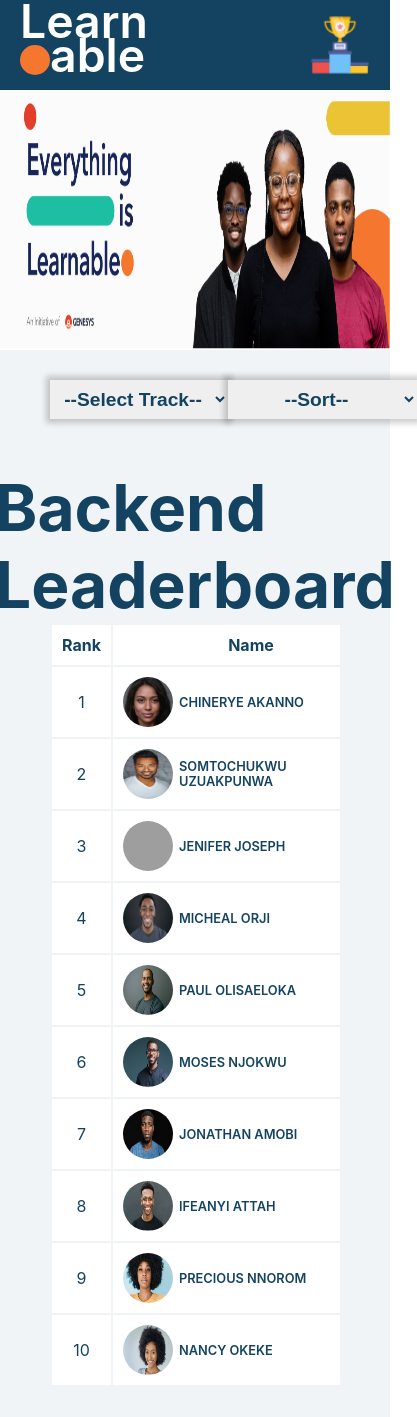
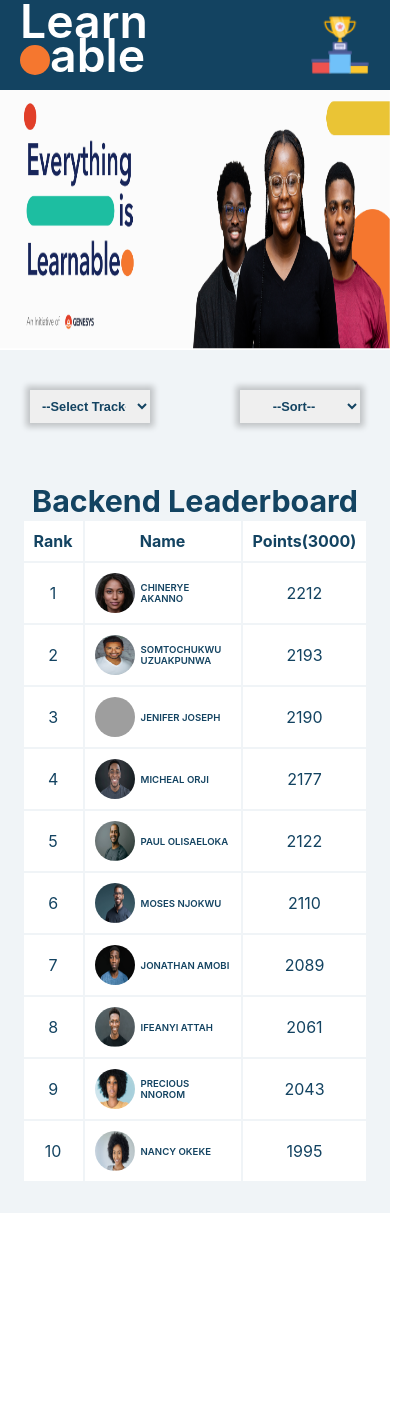
Before and after one commit to Timothy-Achonu/Interns-Leaderboard, a React (Create React App) app: page / in a window 390 px wide. Shown: the whole page, 417 px wide, since content can reach past the window. After the commit the page ends 1213 px from the top, so only its background shows below. Built offline with nearby package versions, Linux system fonts and the light colour scheme; grey boxes are pictures that could not be loaded.

Commit message:
adding the pop-up modal feature

```diff
--- a/src/App.css
+++ b/src/App.css
@@ -9,7 +9,6 @@
     height: 100px;
     border-radius: 50%;
 } */
-
 
 /* NAVBAR STYLING */
 nav {
@@ -38,12 +37,11 @@ nav > .learnable-wrapper > .orange-circle-wrapper {
   margin-top: -22px;
   padding-bottom: -20px;
 }
-nav .learnable-wrapper >
-.orange-circle-wrapper > .orange-circle {
+nav .learnable-wrapper > .orange-circle-wrapper > .orange-circle {
   width: 30px;
   height: 30px;
   border-radius: 50%;
-    background-color: #F5772F;
+  background-color: #f5772f;
   margin-bottom: -10px;
 }
 
@@ -57,7 +55,6 @@ nav > .leaderboard-icon > img {
   height: 100%;
   object-fit: contain;
 }
-
 
 .everything-is-learnable-wrapper {
   display: flex;
@@ -81,23 +78,21 @@ nav > .leaderboard-icon > img {
   flex-direction: column;
   /* align-items: center; */
   justify-content: center;
-    background-color:#F0F4F7 ;
+  background-color: #f0f4f7;
   width: 100%;
   padding: 30px 50px;
   color: #134361;
   /* overflow-x: hidden; */
 }
-.main-content > .select-options-wrapper
-{
+.main-content > .select-options-wrapper {
   display: flex;
   justify-content: space-between;
   margin-bottom: 50px;
 }
-.main-content > .select-options-wrapper
-> select {
+.main-content > .select-options-wrapper > select {
   padding: 8px;
   border: none;
-    outline: #F5772F;
+  outline: #f5772f;
   width: 200px;
   color: #134361;
   font-weight: bold;
@@ -105,17 +100,14 @@ nav > .leaderboard-icon > img {
   box-shadow: 0 0 6px 4px rgba(0, 0, 0, 0.2);
   cursor: pointer;
 }
-.main-content > .select-options-wrapper
-> select > option {
+.main-content > .select-options-wrapper > select > option {
   padding: 10px;
   color: red;
   height: 100px;
   text-align: start;
 }
-.main-content > .select-options-wrapper
-> select > option:first-child {
+.main-content > .select-options-wrapper > select > option:first-child {
   text-align: center;
-
 }
 
 /* .main-content > .select-options-wrapper >
@@ -171,8 +163,7 @@ nav > .leaderboard-icon > img {
   align-items: center;
   /* font-size: 0.8rem; */
 }
-.main-content > .leaderboard-container table td.name >
-div {
+.main-content > .leaderboard-container table td.name > div {
   display: flex;
   flex-direction: row;
   width: 200px;
@@ -181,33 +172,187 @@ div {
   font-size: 0.8rem;
   font-weight: 600;
 }
-.main-content > .leaderboard-container table td img{
+.main-content > .leaderboard-container table td img {
   width: 50px;
   height: 50px;
   border-radius: 50%;
 }
 
+/* INTERN MODAL */
+.intern-modal {
+  position: fixed;
+  background-color: white;
+  padding: 20px 10px;
+  top: 100px;
+  bottom: 100px;
+  display: flex;
+  flex-direction: column;
+  margin: 0 auto;
+  left: 10%;
+  right: 10%;
+  width: 80vw;
+  box-shadow: 0 0 6px 6px rgba(0, 0, 0, 0.2);
+  z-index: 2;
+  overflow-y: scroll;
+  display: none;
+}
+.intern-modal > div {
+  margin-top: 25px;
+  display: flex;
+  flex-direction: column;
+}
+.intern-modal > div span:first-child {
+  font-weight: bold;
+  font-size: 1.3rem;
+}
+.intern-modal > div.name {
+  align-items: center;
+  width: fit-content;
+}
+.intern-modal > div.name span:first-child {
+  margin-bottom: 20px;
+  align-self: flex-start;
+  font-weight: bold;
+  font-size: 1.3rem;
+}
+.intern-modal.show {
+  display: flex;
+}
+.intern-modal div img {
+  width: 200px;
+  height: 200px;
+  border-radius: 50%;
+}
+
+.close {
+  margin-top: 0;
+  position: fixed;
+  top: 80px;
+  right: 7%;
+  background-color: black;
+  color: red;
+  display: flex;
+  justify-content: center;
+  align-items: center;
+  width: 40px;
+  height: 40px;
+  border-radius: 50%;
+  font-size: 1.8rem;
+  font-weight: 100;
+  box-shadow: 0 0 9px 9px rgba(0, 0, 0, 0.2);
+  cursor: pointer;
+  z-index: 3;
+  display: none;
+}
+.close.show {
+  display: flex;
+}
+
+.bg-dark-overlay {
+  position: fixed;
+  width: 100vw;
+  height: 100vh;
+  top: 0;
+  bottom: 0;
+  left: 0;
+  right: 0;
+  background-color: rgba(0, 0, 0, 0.4);
+  display: none;
+  z-index: 2;
+}
+.bg-dark-overlay.show {
+  display: block;
+}
 
 /* MEDIA QUERIES */
-@media (max-width:1060px) {
+@media (max-width: 1060px) {
   .main-content > .leaderboard-container {
     width: 100%;
     margin-top: 10px;
     /* overflow-x:scroll; */
-        overflow-x:scroll;
-        margin:0 auto;
+    /* overflow-x:scroll; */
+    margin: 0 auto;
+  }
+  .main-content > .leaderboard-container table .first-break-point {
+    display: none;
+  }
+  .main-content h2 {
+    font-size: 2.9rem;
+  }
+}
+@media (max-width: 950px) {
+  .main-content > .leaderboard-container table .second-break-point {
+    display: none;
+  }
+}
+@media (max-width: 850px) {
+  .main-content > .leaderboard-container table .third-break-point {
+    display: none;
+  }
+}
+@media (max-width: 650px) {
+  .main-content > .leaderboard-container {
+    margin: 0 auto;
+  }
+  .main-content {
+    padding: 30px 20px;
+  }
+  .main-content > .leaderboard-container table .fourth-break-point {
+    display: none;
+  }
+  .main-content h2 {
+    font-size: 2.3rem;
+  }
+}
+@media (max-width: 550px) {
+  .main-content > .leaderboard-container {
+    margin: 0 auto;
+  }
+  .main-content {
+    padding: 30px 20px;
+  }
+  .main-content > .leaderboard-container table td.name > div {
+    width: 120px;
+  }
+}
+@media (max-width: 450px) {
+    .main-content > .select-options-wrapper {
+        display: flex;
+        justify-content: space-between;
+        margin-bottom: 50px;
+      }
+      .main-content > .select-options-wrapper > select {
+        padding: 8px;
+        border: none;
+        outline: #f5772f;
+        width: 120px;
+        color: #134361;
+        font-weight: bold;
+        font-size: 0.8rem;
+        box-shadow: 0 0 6px 4px rgba(0, 0, 0, 0.2);
+        cursor: pointer;
+        margin: 10px;
+      }
+      .main-content h2 {
+        font-size: 1.9rem;
       }
       .main-content > .leaderboard-container table {
-        width: 500px;
+        width: 80%;
+        margin: 0 auto;
+      }
+      .main-content > .leaderboard-container table td.name > div {
+        display: flex;
+        flex-direction: row;
+        width: 90px;
+        text-align: start;
+        margin-left: 6px;
+        font-size: 0.6rem;
+        font-weight: 600;
+      }
+      .main-content > .leaderboard-container table td img {
+        width: 40px;
+        height: 40px;
+        border-radius: 50%;
       }
 
 }
-@media (max-width:850px) {
-    .main-content > .leaderboard-container {
-        width: 100%;
-    }
-    .main-content > .leaderboard-container table {
-        width: 400px;
-    }
-
-}
--- a/src/components/Intern.js
+++ b/src/components/Intern.js
@@ -1,6 +1,7 @@
-import React from "react";
+import React, { useState } from "react";
 
 export default function Intern({ internData }) {
+  const [showMoreIntern, setShowMoreIntern] = useState(false);
   function getTasksScores(tasks) {
     let points = 0;
     for (let task in tasks) {
@@ -8,8 +9,18 @@ export default function Intern({ internData }) {
     }
     return +points.toFixed(2);
   }
+  function makeTaskArray(tasks) {
+    let taskArray = [];
+    for (let task in tasks) {
+      if(tasks[task].score) {
+        taskArray.push(tasks[task]);
+      }
+    }
+    return taskArray
+  }
   return (
-    <tr key={internData.id}>
+    <>
+      <tr key={internData.id} onClick={() => setShowMoreIntern(true)}>
         <td className="rank">
           <span>{internData.id}</span>
         </td>
@@ -21,19 +32,19 @@ export default function Intern({ internData }) {
             {/* <span>{internData.lastName}</span> */}
           </div>
         </td>
-      <td>
+        <td className="third-break-point">
           <span>{`${internData.attendance}`}</span>
         </td>
-      <td>
+        <td className="first-break-point">
           <span> {internData.bonus} </span>
         </td>
-      <td>
+        <td className="first-break-point">
           <span> {internData.strikes} </span>
         </td>
-      <td>
+        <td className="second-break-point">
           <span> {internData.appraisals.one + internData.appraisals.two} </span>
         </td>
-      <td>
+        <td className="fourth-break-point">
           <span> {getTasksScores(internData.tasks)} </span>
         </td>
         <td>
@@ -41,5 +52,69 @@ export default function Intern({ internData }) {
           <span> {internData.powerRanking} </span>{" "}
         </td>
       </tr>
+      <div
+        className={`${showMoreIntern == true ? "show" : ""} bg-dark-overlay`}
+      ></div>
+        <div className={`${showMoreIntern == true ? "show" : ""} close`} onClick={() => setShowMoreIntern(false)}>
+          x
+        </div>
+      <div className={`${showMoreIntern == true ? "show" : ""} intern-modal`}>
+
+        <div className="name">
+          <span> {internData.id} </span>
+          <img src={internData.imgSrc} alt="profile" />{" "}
+          <span>{`${internData.firstName} ${internData.lastName}`} </span>
+          {/* <span>{internData.lastName}</span> */}
+        </div>
+        <div>
+          <span> Bonus(5) </span>
+          <hr></hr>
+          <span>{internData.bonus}</span>
+        </div>
+        <div>
+          <span> Strikes </span>
+          <hr></hr>
+          <span>{internData.strikes}</span>
+        </div>
+        <div>
+          <span> Attendance(100%) </span>
+          <hr></hr>
+          <span>{internData.attendance}</span>
+        </div>
+
+        <div>
+          <span> Appraisal 1(5) </span>
+          <hr></hr>
+          <span>{internData.appraisals.one}</span>
+        </div>
+        <div>
+          <span> Appraisal 2(5) </span>
+          <hr></hr>
+          <span>{internData.appraisals.two}</span>
+        </div>
+        {/* <div>
+            <span> Appraisal 3(5) </span>
+            <hr></hr>
+            <span>{internData.appraisals.two}</span>
+        </div> */}
+        {makeTaskArray(internData.tasks).map((task, index) => {
+          return (
+            <div key={index}>
+              <span> {`Task ${index+1}`} </span>
+              <hr></hr>
+              <span>{task.score}</span>
+            </div>
+          );
+        })}
+        <div>
+        <span> Power Ranking(5) </span>
+          <hr></hr>
+          <span> {internData.powerRanking} </span>
+
+
+
+        </div>
+      </div>
+    </>
   );
 }
--- a/src/components/Leaderboard.js
+++ b/src/components/Leaderboard.js
@@ -11,11 +11,11 @@ export default function Leaderboard({data}) {
             <tr className="t-row-head">
               <th className="rank">Rank</th>
               <th>Name</th>
-              <th>Attendance(%)</th>
-              <th>Bonus(5)</th>
-              <th>Strikes</th>
-              <th>Appraisals(10)</th>
-              <th>Tasks({data.track === 'Product Design'? '110': '90'})</th>
+              <th className="third-break-point">Attendance(%)</th>
+              <th className="first-break-point">Bonus(5)</th>
+              <th className="first-break-point">Strikes</th>
+              <th className="second-break-point">Appraisals(10)</th>
+              <th className="fourth-break-point">Tasks({data.track === 'Product Design'? '110': '90'})</th>
               <th>Points(3000)</th>
             </tr>
             {data.interns.map((intern) => {
```
Lines whose indentation alone changed are shown as unchanged.
